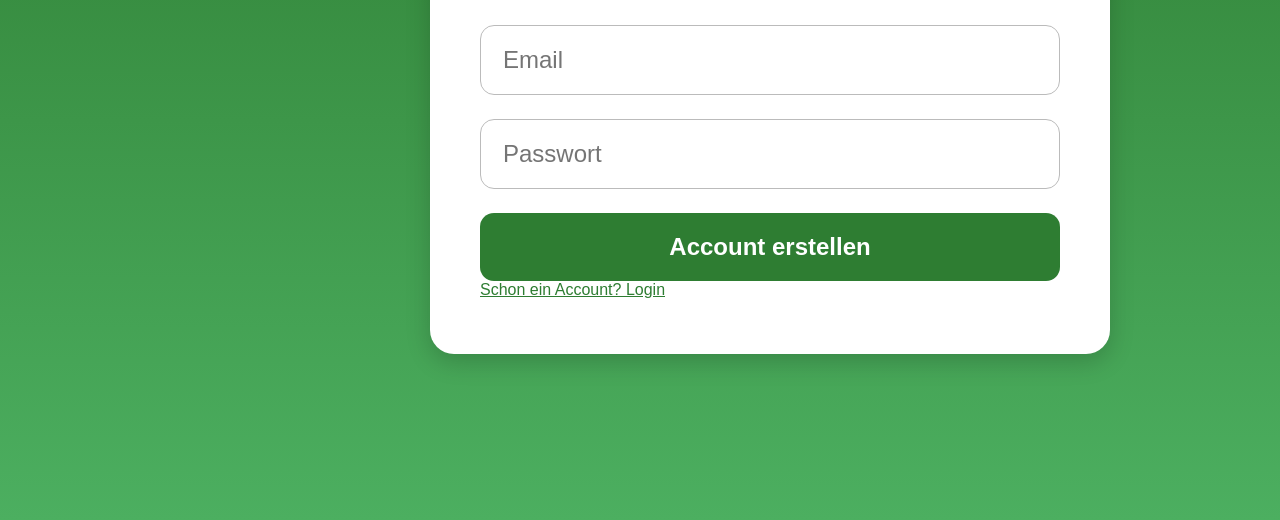
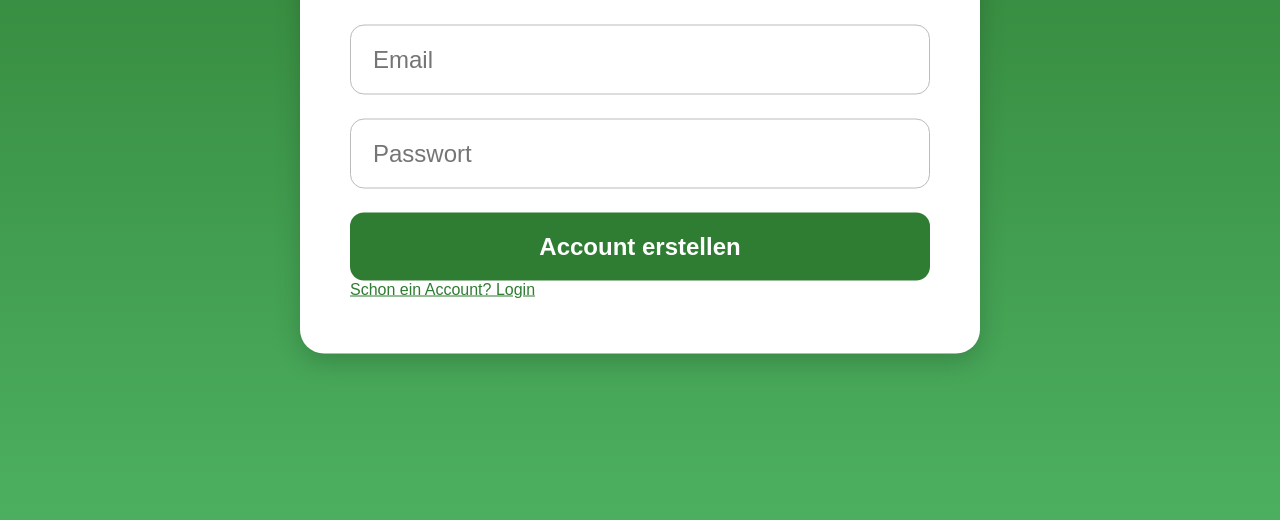
Before and after one commit to pervizkenan2-png/Landlord-Lite, a website: page register.html in a window 1280 px wide. Shown: the part 280-800 px from the top of the page. Drawn offline with Linux system fonts and the light colour scheme.

Commit message:
Improve registration page size

```diff
--- a/register.html
+++ b/register.html
@@ -16,19 +16,22 @@
 }
 
 body {
+  margin: 0;
   min-height: 100vh;
   font-family: Arial, sans-serif;
   background: linear-gradient(180deg, #2e7d32, #4caf60);
 
-  display: flex;
-  justify-content: center;
-  align-items: center;
+  position: relative;
 }
 
 .box {
+  position: absolute;
+  top: 50%;
+  left: 50%;
+  transform: translate(-50%, -50%);
+
   width: calc(100% - 28px);
   max-width: 680px;
-  margin: 0 auto;
 
   background: white;
   padding: 55px 50px;
```
